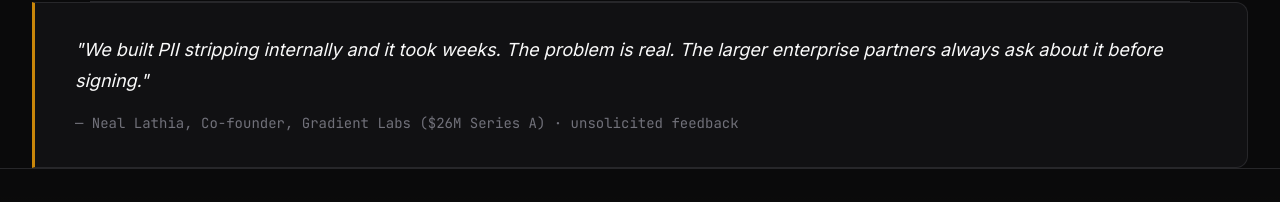
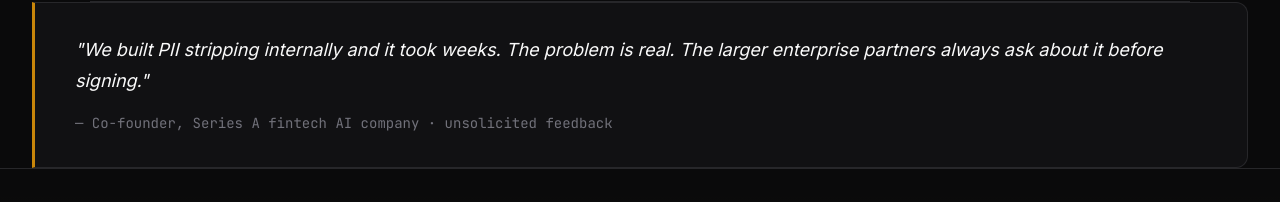
Before and after one commit to Jeevan2191999/jnvoy, a plain HTML site: page static/index.html in a window 1280 px wide. Shown: the part 4149-4351 px from the top of the page. Drawn offline with Linux system fonts and the light colour scheme.

Commit message:
Anonymise quote source

```diff
--- a/static/index.html
+++ b/static/index.html
@@ -1044,7 +1044,7 @@
     "We built PII stripping internally and it took weeks. The problem is real.
     The larger enterprise partners always ask about it before signing."
   </p>
-  <p class="quote-source">— Neal Lathia, Co-founder, Gradient Labs ($26M Series A) · unsolicited feedback</p>
+  <p class="quote-source">— Co-founder, Series A fintech AI company · unsolicited feedback</p>
 </div>
 
 <!-- CTA -->
```
